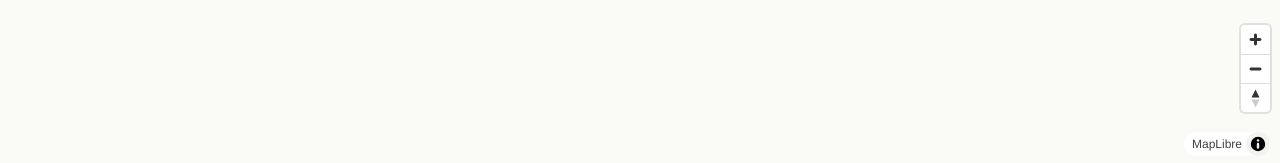
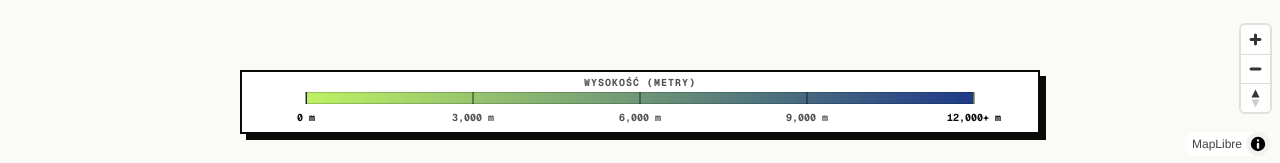
Before and after one commit to Szerl0k/Platforma-zarzadzania-i-analizy-lotow, a Next.js app in the folder frontend/: page /telemetry in a window 1280 px wide. Shown: the part 634-797 px from the top of the page. Built offline with nearby package versions, Linux system fonts and the light colour scheme; no server answers.

Commit message:
Front: airplane display based on aircraft altitude; add altitude display legend

```diff
--- /dev/null
+++ b/frontend/app/telemetry/_components/AltitudeLegend.tsx
@@ -0,0 +1,57 @@
+"use client";
+
+import React from "react";
+
+/**
+ * Legend component showing the altitude-to-color gradient for airplane markers.
+ * Positioned horizontally at the bottom of the map.
+ */
+export function AltitudeLegend() {
+  return (
+    <div className="absolute left-1/2 -translate-x-1/2 bottom-8 z-10 flex flex-col items-center gap-1 py-1.5 px-16 bg-surface border-2 border-ink shadow-brut min-w-[800px]">
+      <p className="font-mono text-[10px] font-bold uppercase tracking-widest text-ink-muted leading-none">
+        Wysokość (metry)
+      </p>
+
+      <div className="w-full flex flex-col gap-1.5">
+        {/* Gradient Bar with Ticks */}
+        <div className="w-full relative h-3">
+          <div
+            className="w-full h-full border border-ink/20"
+            style={{
+              background: "linear-gradient(to right, var(--lime), var(--navy))"
+            }}
+          />
+          {/* Tick Marks */}
+          {[0, 25, 50, 75, 100].map((pos) => (
+            <div
+              key={pos}
+              className="absolute top-0 h-full w-[2px] bg-ink/40 -translate-x-1/2"
+              style={{ left: `${pos}%` }}
+            />
+          ))}
+        </div>
+
+        {/* Labels positioned relative to the bar's width */}
+        <div className="w-full relative h-4">
+            <span className="absolute left-0 -translate-x-1/2 font-mono text-[10px] font-bold text-ink whitespace-nowrap">
+              0 m
+            </span>
+            <span className="absolute left-1/4 -translate-x-1/2 font-mono text-[10px] font-bold text-ink-muted whitespace-nowrap">
+              3,000 m
+            </span>
+            <span className="absolute left-1/2 -translate-x-1/2 font-mono text-[10px] font-bold text-ink-muted whitespace-nowrap">
+              6,000 m
+            </span>
+            <span className="absolute left-3/4 -translate-x-1/2 font-mono text-[10px] font-bold text-ink-muted whitespace-nowrap">
+              9,000 m
+            </span>
+            <span className="absolute left-full -translate-x-1/2 font-mono text-[10px] font-bold text-ink whitespace-nowrap">
+              12,000+ m
+            </span>
+        </div>
+      </div>
+    </div>
+
+  );
+}
--- a/frontend/app/telemetry/_components/MapLayers.tsx
+++ b/frontend/app/telemetry/_components/MapLayers.tsx
@@ -26,7 +26,7 @@ export function MapLayers({
   activeBBoxGeoJson = EMPTY_GEOJSON,
 }: MapLayersProps) {
 
-    const {navy, lime} = useThemeColors();
+    const {navy, lime, ink, navyHover} = useThemeColors();
 
   return (
     <>
@@ -130,13 +130,37 @@ export function MapLayers({
           id="flights-points"
           type="symbol"
           layout={{
-            "icon-image": "airplane-icon",
+            "icon-image": "airplane-icon-sdf",
             "icon-rotate": ["get", "heading"],
             "icon-rotation-alignment": "map",
             "icon-allow-overlap": true,
-            "icon-size": 0.5,
+            "icon-size": [
+              "interpolate",
+              ["linear"],
+              ["ln", ["+", ["max", ["coalesce", ["get", "altitude"], 0], 0], 1]],
+              0,
+              0.50,
+              9.3927, // ln(12000 + 1)
+              0.62,
+            ],
           }}
+          paint={{
+            "icon-color": [
+              "interpolate",
+              ["linear"],
+              ["max", ["coalesce", ["get", "altitude"], 0], 0],
+              0,
+              lime,
+              12000,
+              navy,
+            ],
+            "icon-halo-color": ink,
+            "icon-halo-width": 2,
+            "icon-halo-blur": 0,
+          }}
+
         />
+
       </Source>
 
       {/* Animated airplanes along routes */}
--- a/frontend/app/telemetry/_components/TelemetryMapView.tsx
+++ b/frontend/app/telemetry/_components/TelemetryMapView.tsx
@@ -18,6 +18,7 @@ import { MapOverlay } from "@/common/components/Map/TelemetryOverlay";
 import { FlightSearch } from "@/common/components/Map/FlightSearch";
 import { MapLayers } from "./MapLayers";
 import { PanelContainer } from "./PanelContainer";
+import { AltitudeLegend } from "./AltitudeLegend";
 import {
   MAP_STYLE_URL,
   mapAirportsToGeoJson,
@@ -301,6 +302,8 @@ export default function TelemetryMapView() {
           />
         </MapGL>
 
+        <AltitudeLegend />
+
         <MapOverlay
           flightsCount={flights.length}
           loading={loading}
--- a/frontend/app/telemetry/_utils/telemetryMapHelpers.ts
+++ b/frontend/app/telemetry/_utils/telemetryMapHelpers.ts
@@ -85,6 +85,14 @@ export async function loadTelemetryMapImages(map: MaplibreMap) {
   if (!map.hasImage("airplane-icon-navy")) {
     promises.push(
       tintMapImage(map, "airplane-icon-navy", "/airplane.png", "#1E3A8A"),
+    );
+  }
+
+  if (!map.hasImage("airplane-icon-sdf")) {
+    promises.push(
+      map.loadImage("/airplane.png").then((response) => {
+        map.addImage("airplane-icon-sdf", response.data, { sdf: true });
+      }),
     );
   }
 
--- a/frontend/common/hooks/UseThemeColors.ts
+++ b/frontend/common/hooks/UseThemeColors.ts
@@ -13,6 +13,8 @@ export function useThemeColors() {
     const [colors, setColors] = useState({
         navy: "#1E3A8A",
         lime: "#BEF264",
+        navyHover: "#0F1E4A",
+        ink: "#0A0A0A",
     });
 
     useEffect(() => {
@@ -26,6 +28,8 @@ export function useThemeColors() {
         setColors({
             navy: getVar("--navy", "#1E3A8A"),
             lime: getVar("--lime", "#BEF264"),
+            navyHover: getVar("--navy-hover", "#0F1E4A"),
+            ink: getVar("--ink", "#0A0A0A"),
         })
     }, []);
 
```
